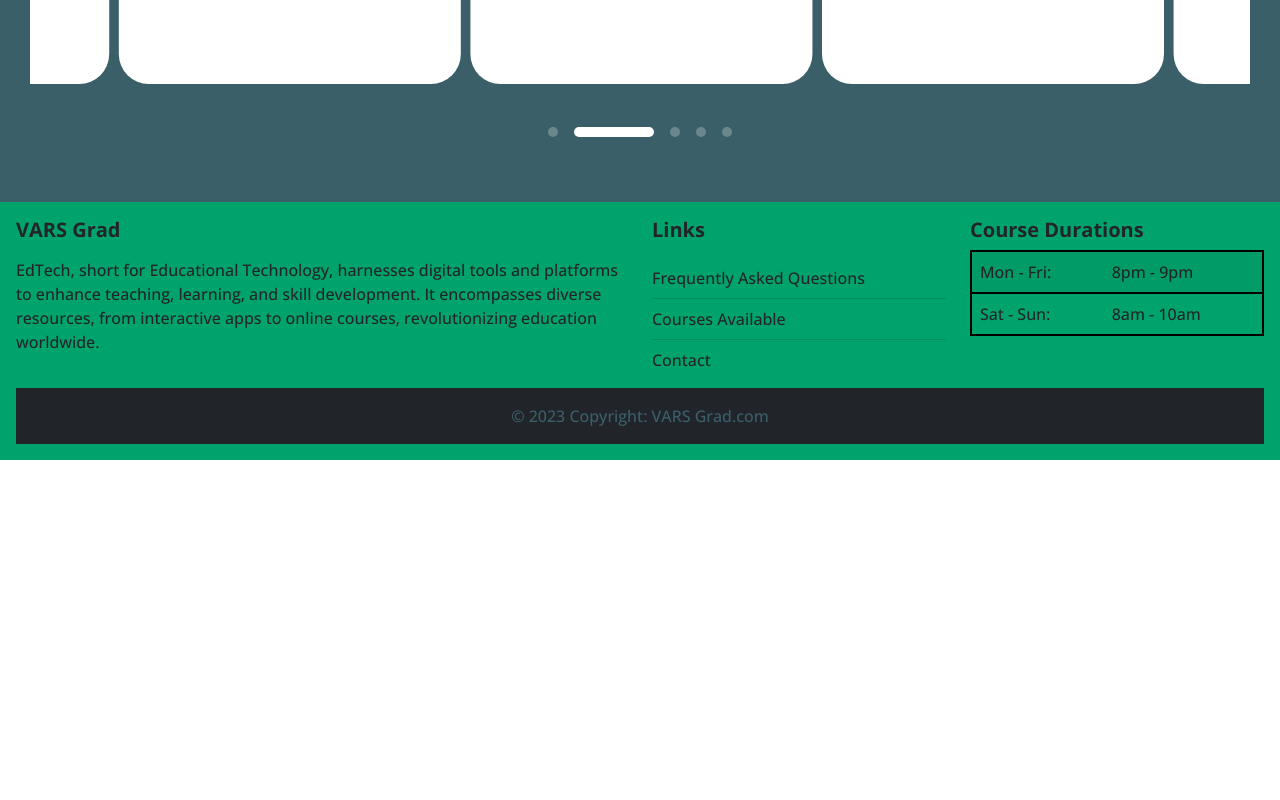
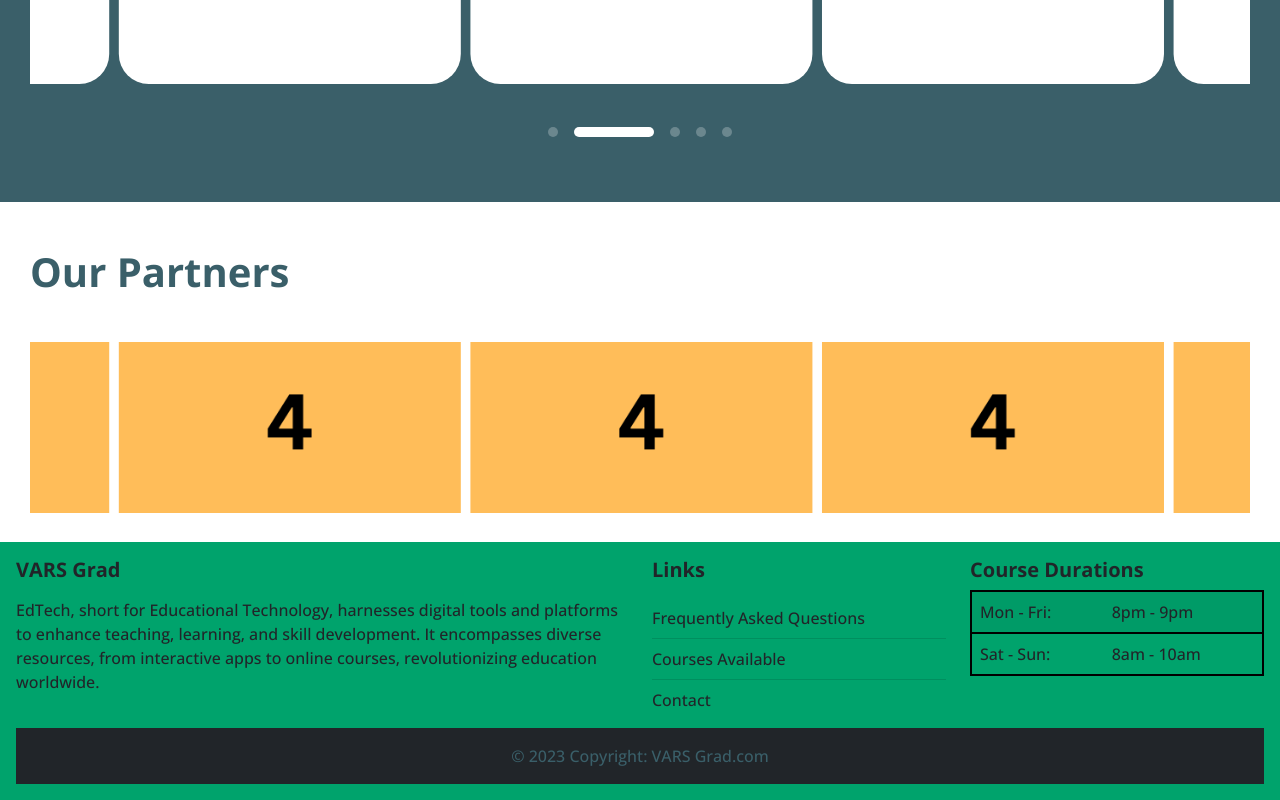
Before and after one commit to anirudh094/Acadezy, a React (Create React App) app: page / in a window 1280 px wide. Shown: the part 2556-3356 px from the top of the page. Before the commit the page ends 3016 px from the top, so only its background shows below. Built offline with nearby package versions, Linux system fonts and the light colour scheme.

Commit message:
Partners Added

```diff
--- a/src/App.js
+++ b/src/App.js
@@ -3,6 +3,7 @@ import "./App.css";
 import NavigationalRoutes from "./pages/NavigationalRoutes";
 import NavbarHeader from "./pages/Navbar";
 import Testimonials from "./pages/Testimonials"
+import Partners from "./pages/Partners.js"
 import FooterBar from "./pages/Footer";
 // import "../public/css/home.css";
 
@@ -12,6 +13,7 @@ function App() {
       <NavbarHeader />
       <NavigationalRoutes />
       <Testimonials />
+      <Partners />
       <FooterBar />
     </Router>
   );
--- /dev/null
+++ b/src/css/partners.css
@@ -0,0 +1,31 @@
+* { box-sizing: border-box; }
+
+.partners-body{
+    background-color: white;
+    padding: 40px 30px 0px;
+}
+.partners-carousel {
+    background-color: white;
+    height: 200px;
+}
+.partners-heading{
+    color: #3A5F69;
+    font-weight: 800;
+    font-size: 250%;
+    margin-bottom: 40px;
+}
+.partners-cell{
+  height: fit-content;
+  margin-right: 10px;
+  background: white;
+  border-radius: 0px;
+  padding: 0;
+}
+@media screen and (min-width: 900px) {
+    .carousel-cell {
+        width: 28%;
+      }
+}
+.partners-cell img{
+    border-radius: 0%;
+}
--- /dev/null
+++ b/src/pages/Partners.js
@@ -0,0 +1,41 @@
+import React from "react";
+import "../css/partners.css";
+import "../css/flickity.css";
+
+export function AddLibrary(urlOfTheLibrary) {
+    const script = document.createElement("script");
+    script.src = urlOfTheLibrary;
+    script.async = true;
+    document.body.appendChild(script);
+}
+function Partners() {
+  return (
+    <>
+        <div className="partners-body">
+            <div className="partners-heading">Our Partners</div>
+            <div className="carousel partners-carousel" data-flickity='{"groupCells": 1,"autoPlay": 900,"pauseAutoPlayOnHover": false, "wrapAround": true,"prevNextButtons": false, "pageDots": false}'>
+                <div className="carousel-cell partners-cell">
+                    <img src="images/4.png"></img>
+                </div>
+                <div className="carousel-cell partners-cell">
+                    <img src="images/4.png"></img>
+                </div>
+                <div className="carousel-cell partners-cell">
+                    <img src="images/4.png"></img>
+                </div>
+                <div className="carousel-cell partners-cell">
+                    <img src="images/4.png"></img>
+                </div>
+                <div className="carousel-cell partners-cell">
+                    <img src="images/4.png"></img>
+                </div>
+            </div>
+
+      </div>
+
+      {AddLibrary("https://unpkg.com/flickity@2/dist/flickity.pkgd.min.js")}
+    </>
+  );
+}
+
+export default Partners;
```
Also changed, not shown: public/images/2.png, public/images/4.png (added).
